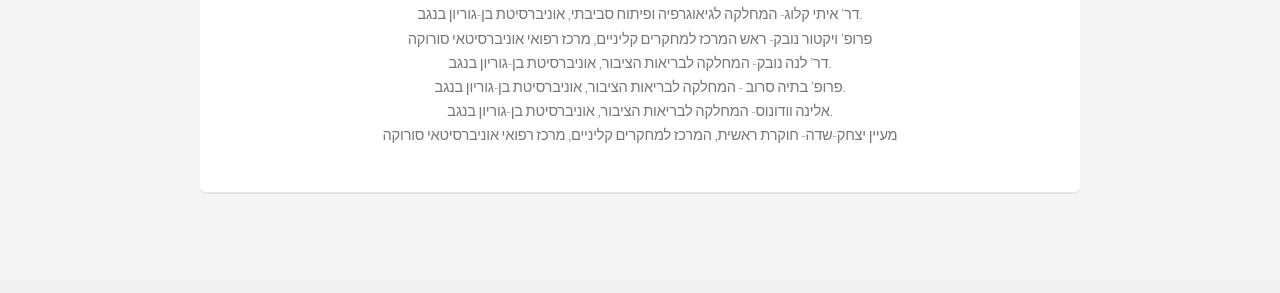
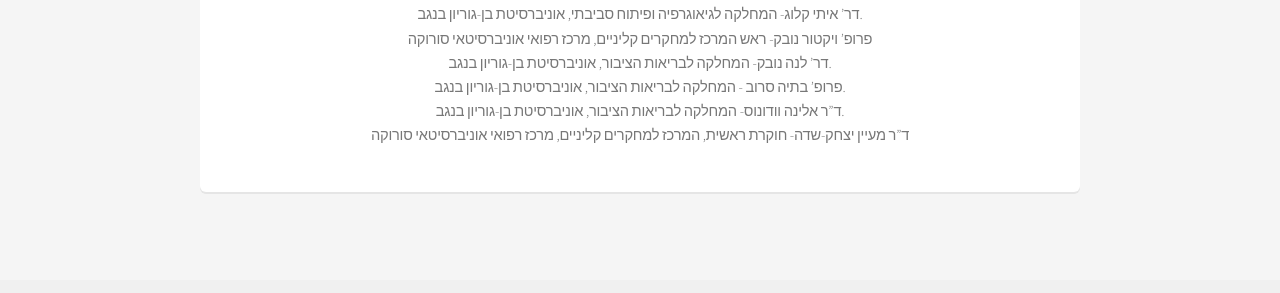
Before and after one commit to vsevkayf/hasa, a Jekyll site: the page built from he/Team.md, in a window 1280 px wide. Shown: the part 467-760 px from the top of the page. Built offline with Jekyll 4.4.1, drawn with Linux system fonts in a browser that asks for light colours; nearby versions of some CDN libraries.

```diff
--- a/he/Team.md
+++ b/he/Team.md
@@ -19,5 +19,5 @@ permalink: /he/Team/
 פרופ' ויקטור נובק- ראש המרכז למחקרים קליניים, מרכז רפואי אוניברסיטאי סורוקה
 דר' לנה נובק- המחלקה לבריאות הציבור, אוניברסיטת בן-גוריון בנגב.
 פרופ' בתיה סרוב - המחלקה לבריאות הציבור, אוניברסיטת בן-גוריון בנגב.
-אלינה וודונוס- המחלקה לבריאות הציבור, אוניברסיטת בן-גוריון בנגב.
-מעיין יצחק-שדה- חוקרת ראשית, המרכז למחקרים קליניים, מרכז רפואי אוניברסיטאי סורוקה
+ד"ר אלינה וודונוס- המחלקה לבריאות הציבור, אוניברסיטת בן-גוריון בנגב.
+ד"ר מעיין יצחק-שדה- חוקרת ראשית, המרכז למחקרים קליניים, מרכז רפואי אוניברסיטאי סורוקה
```
